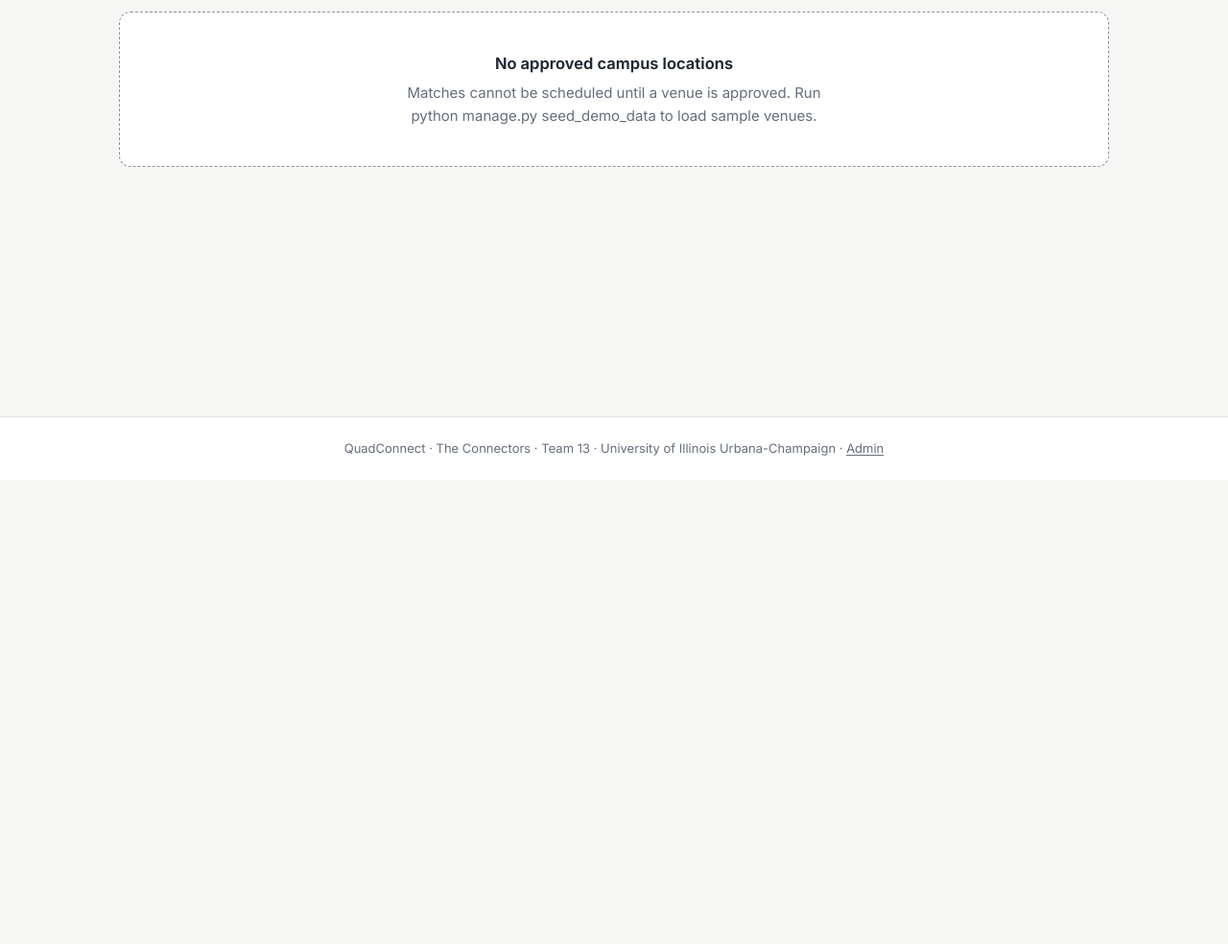
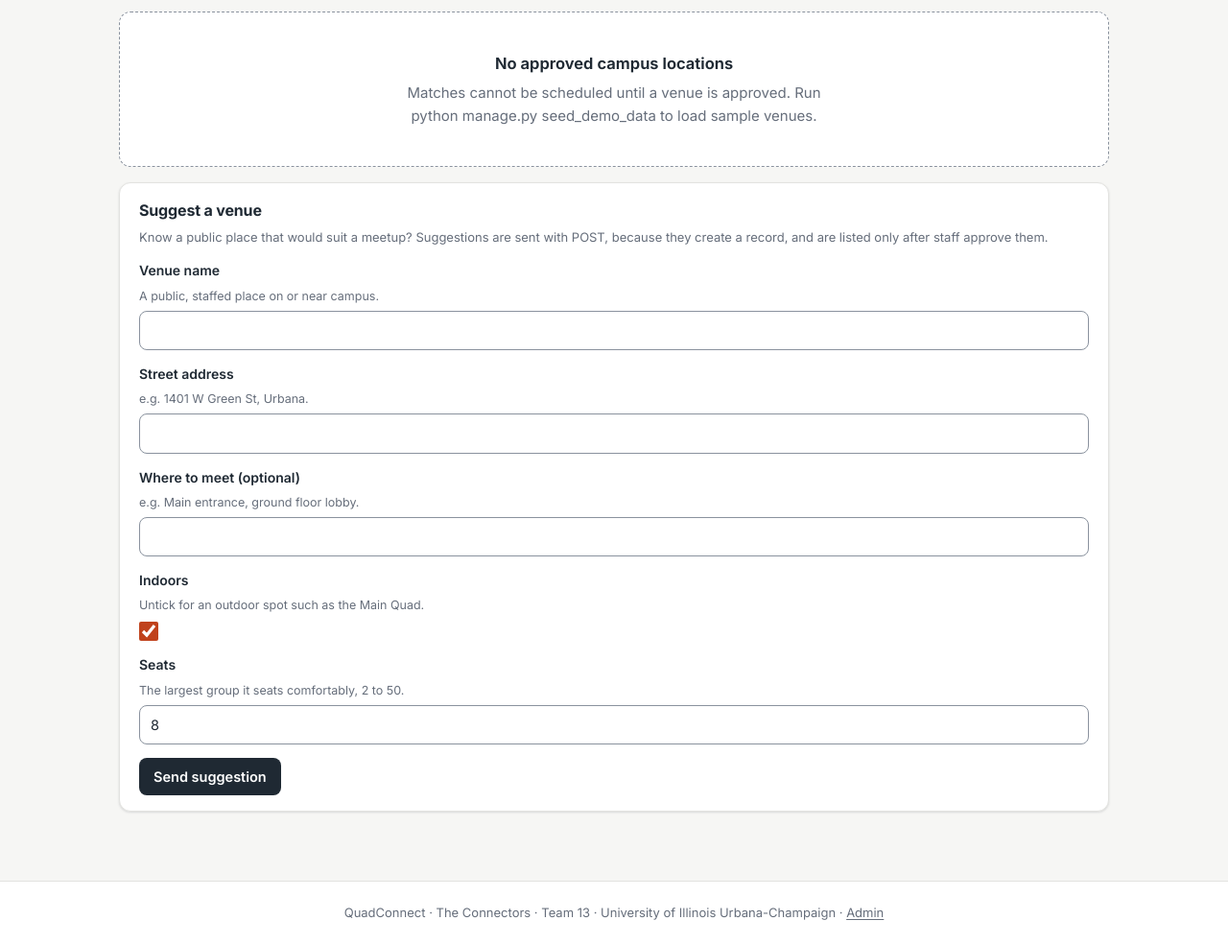
Before and after one commit to manojkmohan5/13_QuadConnect, a Django app: page /locations/ in a window 1280 px wide. Shown: the part 300-1284 px from the top of the page at 96% size. Before the commit the page ends 775 px from the top, so only its background shows below. Run offline with Django 5.2, Linux system fonts and the light colour scheme; data that the repository does not hold is empty.

Commit message:
feat(locations): accept venue suggestions by POST on the location list
CampusLocationListView (base View) now handles both methods:

- get(): unchanged behaviour. The ?setting= and ?seats= filters read
  query parameters, because filtering changes nothing and belongs in a
  shareable URL.
- post(): validates CampusLocationSuggestionForm, saves the venue with
  is_approved=False, adds a success message and redirects
  (Post/Redirect/Get), so a reload cannot submit it twice. An invalid
  form re-renders the list with an error summary (role="alert") and each
  error next to its field. The form carries {% csrf_token %}.

Both go through one _render(), so the list, filters and empty states are
identical either way. Everyone sees how many suggestions await review;
only staff see their names, since unreviewed text is not published.
entity_list.html gains an after_list block for the form.

```diff
--- a/connect/templates/connect/entity_list.html
+++ b/connect/templates/connect/entity_list.html
@@ -20,6 +20,8 @@ items          list  of dicts, each with:
 empty_title    str   headline shown when items is empty
 empty_message  str   explanatory line shown when items is empty
 filter_html    bool  set truthy by a view that renders its own filter block
+
+Blocks for child templates: filters (above the list), after_list (below it).
 {% endcomment %}
 
 {% block title %}{{ page_title|default:"QuadConnect" }}{% endblock %}
@@ -62,4 +64,6 @@ filter_html    bool  set truthy by a view that renders its own filter block
   {% endfor %}
   </ul>
 
+  {% block after_list %}{% endblock %}
+
 {% endblock %}
--- a/connect/templates/connect/location_list.html
+++ b/connect/templates/connect/location_list.html
@@ -6,6 +6,10 @@ The list itself - the loop, the row layout, the empty state - is inherited
 from the shared entity_list.html, which the matches page also renders. This
 template adds only the filters, so the shared template never has to know that
 venues have a capacity or an indoor/outdoor setting.
+
+Two kinds of form on one page (P1-A3 Section 5): the filters above the list
+are GET (query parameters, nothing changes), and "Suggest a venue" below it
+is POST with {% csrf_token %} (it creates a row).
 {% endcomment %}
 
 {% block filters %}
@@ -32,3 +36,61 @@ venues have a capacity or an indoor/outdoor setting.
     {% endif %}
   </form>
 {% endblock %}
+
+{% block after_list %}
+  <section class="card gap-top" id="suggest" aria-labelledby="suggest-title">
+    <h2 class="card-title" id="suggest-title">Suggest a venue</h2>
+    <p class="form-note">
+      Know a public place that would suit a meetup? Suggestions are sent with
+      POST, because they create a record, and are listed only after staff
+      approve them.
+      {% if pending_count %}
+        {{ pending_count }} suggestion{{ pending_count|pluralize }}
+        {{ pending_count|pluralize:"is,are" }} waiting for review.
+      {% endif %}
+    </p>
+
+    {% if form.errors %}
+      <div class="messages">
+        <p class="message message-error" role="alert">
+          The suggestion was not sent. Fix the
+          {{ form.errors|length }} field{{ form.errors|length|pluralize }}
+          marked below and send it again.
+        </p>
+      </div>
+    {% endif %}
+
+    {# novalidate: the server's messages say how to fix each field; the #}
+    {# browser's own bubbles do not, and they vanish when focus moves.    #}
+    <form class="form" method="post" action="{% url 'connect:location-list' %}#suggest" novalidate>
+      {% csrf_token %}
+      {% for field in form %}
+        <div class="field{% if field.widget_type == 'checkbox' %} field-check{% endif %}">
+          {{ field.as_field_group }}
+        </div>
+      {% endfor %}
+      <div class="actions">
+        <button type="submit">Send suggestion</button>
+      </div>
+    </form>
+
+    {% if pending %}
+      <h3 class="card-title gap-top">Waiting for review (visible to staff only)</h3>
+      <ul class="list">
+        {% for venue in pending %}
+          <li class="card">
+            <div class="row">
+              <div>
+                <div class="title"><a href="{{ venue.get_absolute_url }}">{{ venue.name }}</a></div>
+                <div class="subtitle">{{ venue.street_address }}</div>
+              </div>
+              <span class="badge badge-warn">Not approved</span>
+            </div>
+          </li>
+        {% endfor %}
+      </ul>
+      <p class="form-note">Approve a venue by ticking "Is approved" in
+        <a href="/admin/connect/campuslocation/?is_approved__exact=0">Django Admin</a>.</p>
+    {% endif %}
+  </section>
+{% endblock %}
--- a/connect/views.py
+++ b/connect/views.py
@@ -17,15 +17,16 @@ feature branch; nobody needs to touch base.html or another owner's section.
 
 from datetime import date
 
+from django.contrib import messages
 from django.db.models import Avg, Count, Prefetch, Q
 from django.http import HttpResponse
-from django.shortcuts import render
+from django.shortcuts import redirect, render
 from django.template import loader
 from django.utils.timezone import localtime
 from django.views import View
 from django.views.generic import DetailView, ListView
 
-from .forms import NetIDLookupForm, StudentSearchForm
+from .forms import CampusLocationSuggestionForm, NetIDLookupForm, StudentSearchForm
 from .models import (
     CampusLocation,
     ExperienceFeedback,
@@ -285,7 +286,15 @@ class MatchDetailView(DetailView):
 
 
 class CampusLocationListView(View):
-    """List approved QuadConnect campus meeting locations."""
+    """List approved QuadConnect campus meeting locations.
+
+    Handles both methods (P1-A3 Section 5):
+
+    GET   reads the ?setting= and ?seats= query parameters: filtering
+          changes nothing, so it belongs in a URL that can be shared.
+    POST  submits the "Suggest a venue" form: it creates a row, so it must
+          never happen on a plain GET (a link, a prefetch, a crawler).
+    """
 
     def _build_items(self, queryset):
         items = []
@@ -316,6 +325,28 @@ class CampusLocationListView(View):
         return items
 
     def get(self, request):
+        return self._render(request, CampusLocationSuggestionForm())
+
+    def post(self, request):
+        """Save a venue suggestion, unapproved, then redirect.
+
+        Success redirects (Post/Redirect/Get), so reloading the page cannot
+        submit the same suggestion twice. A failure re-renders the list with
+        each error next to its field.
+        """
+        form = CampusLocationSuggestionForm(request.POST)
+        if form.is_valid():
+            venue = form.save(commit=False)
+            venue.is_approved = False  # the model default is True
+            venue.save()
+            messages.success(request, (
+                f'Thanks. "{venue.name}" was sent for review and will be '
+                f"listed here once staff approve it."
+            ))
+            return redirect("connect:location-list")
+        return self._render(request, form)
+
+    def _render(self, request, form):
         setting = request.GET.get("setting", "").strip().lower()
         raw_seats = (request.GET.get("seats") or "").strip()
 
@@ -351,6 +382,14 @@ class CampusLocationListView(View):
             queryset = queryset.none()
 
         items = self._build_items(queryset)
+
+        # Unapproved and never hosted a match = a suggestion awaiting review.
+        # (A retired venue always has match history; that is why it was
+        # retired instead of deleted.) Everyone sees the count; only staff
+        # see the names, because unreviewed text is not published.
+        pending = (CampusLocation.objects
+                   .filter(is_approved=False, matches__isnull=True)
+                   .order_by("name"))
 
         # Empty states differ by cause, so the reader learns what to change.
         if bad_seats:
@@ -395,6 +434,10 @@ class CampusLocationListView(View):
             # For the filter controls in location_list.html.
             "selected_setting": setting,
             "selected_seats": raw_seats,
+            # For the suggestion form in location_list.html.
+            "form": form,
+            "pending": pending if request.user.is_staff else None,
+            "pending_count": pending.count(),
         }
 
         return render(request, "connect/location_list.html", context)
--- a/static/css/quadconnect.css
+++ b/static/css/quadconnect.css
@@ -374,6 +374,14 @@ ul.list { list-style: none; margin: 0; padding: 0; }
 .form { display: flex; flex-direction: column; gap: 14px; }
 .form .field { display: flex; flex-direction: column; gap: 5px; }
 .form .field-inline { flex-direction: row; align-items: center; gap: 8px; }
+/* Checkbox: Django renders label, help, errors, then the box; keep the box
+   its natural size instead of stretching it across the column. */
+.form .field-check input[type="checkbox"] {
+  align-self: flex-start;
+  width: 20px; height: 20px;
+  margin: 2px 0 0;
+  accent-color: var(--accent);
+}
 .form label { font-weight: 600; font-size: 14px; }
 /* .helptext is the class Django's own field template gives help text. */
 .form .help, .form .helptext { font-size: 12.5px; color: var(--muted); margin: 0; }
```
